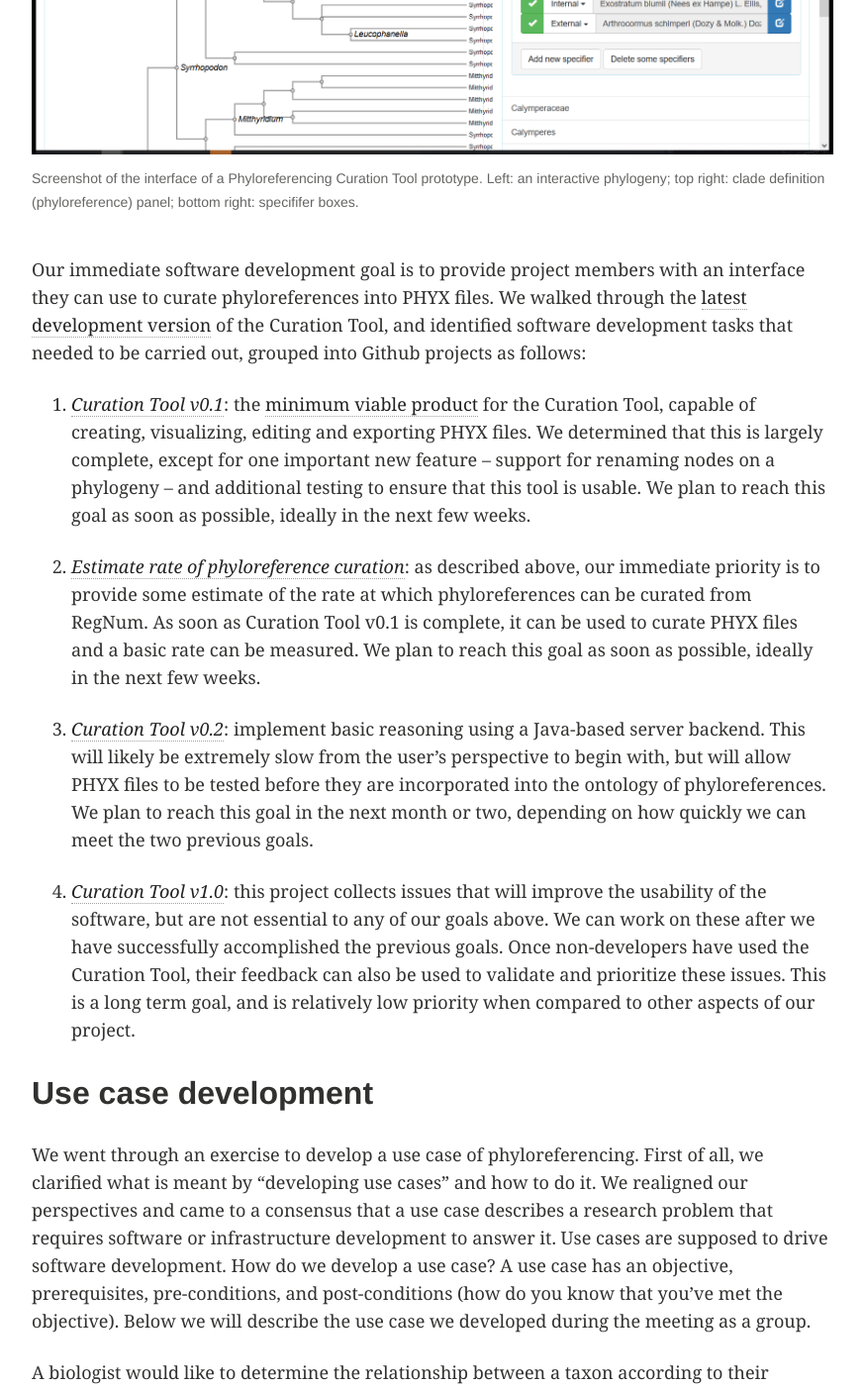
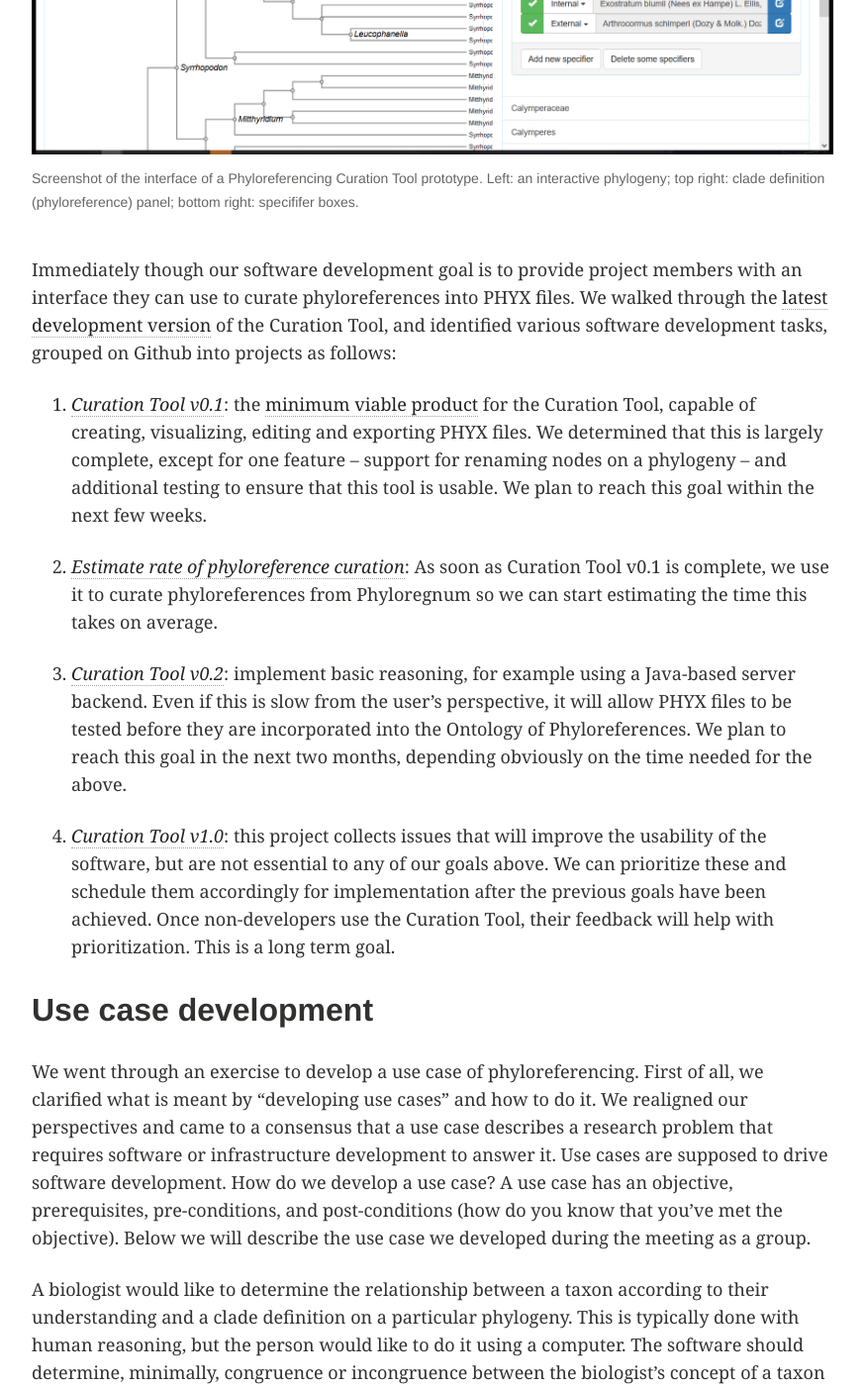
Before and after one commit to phyloref/phyloref.github.io, a Jekyll site: the page built from _posts/blog/2018-03-23-Third-face-to-face-project-meeting.md, in a window 1280 px wide and 1400 px high, scrolled down 3424 px. Shown: the whole window at 99% size, without its empty margins (64-937 px from the left). Built offline with Jekyll 4.4.1, drawn with Linux system fonts in a browser that asks for light colours; our own code applies the rules of GitHub Pages for plain Markdown files; comment, search, counter and statistics services are not loaded; some of the changed text lies outside the part shown.

Commit message:
Edits for section "Phyloreference curation tool"

```diff
--- a/_posts/blog/2018-03-23-Third-face-to-face-project-meeting.md
+++ b/_posts/blog/2018-03-23-Third-face-to-face-project-meeting.md
@@ -38,22 +38,22 @@
 
 ## Phyloreference curation tool
 
-The Curation Tool has been the primary target of software development in the last few months. This tool will be used to produce Phyloreference Exchange (PHYX) files, which are [JSON-LD] files that describe phyloreferences and include annotated phylogenies against which they can be tested. These files can then be incorporated into the [ontology of phyloreferences], where they are currently continuously tested. Within the next few months, we would like to [add software support] for concatenating these PHYX files into a shareable ontology of phyloreferences.
+The Curation Tool has been the primary target of software development in the last few months. This tool produces files in the Phyloreference Exchange (PHYX) format, which is [JSON-LD] that describes phyloreferences and includes annotated phylogenies against which they can be tested. Phyloreferences in PHYX format can then be converted to OWL for validating that they resolve, on the original reference phylogeny, to exactly the same clade intended by the author (a step we call _testing_). Next we will [add software support] for concatenating PHYX files into a shareable Ontology of Phyloreferences.
 
 <figure>
   <img src="{{site.url}}//images/2018-03-23-f2fmeeting/curation.tool.prototype.png" alt="Phyloreferencing curation tool prototype"/>
   <figcaption>Screenshot of the interface of a Phyloreferencing Curation Tool prototype. Left: an interactive phylogeny; top right: clade definition (phyloreference) panel; bottom right: specififer boxes. </figcaption>
 </figure>
 
-Our immediate software development goal is to provide project members with an interface they can use to curate phyloreferences into PHYX files. We walked through the [latest development version] of the Curation Tool, and identified software development tasks that needed to be carried out, grouped into Github projects as follows:
+Immediately though our software development goal is to provide project members with an interface they can use to curate phyloreferences into PHYX files. We walked through the [latest development version] of the Curation Tool, and identified various software development tasks, grouped on Github into projects as follows:
 
-1. *[Curation Tool v0.1]*: the [minimum viable product] for the Curation Tool, capable of creating, visualizing, editing and exporting PHYX files. We determined that this is largely complete, except for one important new feature -- support for renaming nodes on a phylogeny -- and additional testing to ensure that this tool is usable. We plan to reach this goal as soon as possible, ideally in the next few weeks.
+1. *[Curation Tool v0.1]*: the [minimum viable product] for the Curation Tool, capable of creating, visualizing, editing and exporting PHYX files. We determined that this is largely complete, except for one feature -- support for renaming nodes on a phylogeny -- and additional testing to ensure that this tool is usable. We plan to reach this goal within the next few weeks.
 
-2. *[Estimate rate of phyloreference curation]*: as described above, our immediate priority is to provide some estimate of the rate at which phyloreferences can be curated from RegNum. As soon as Curation Tool v0.1 is complete, it can be used to curate PHYX files and a basic rate can be measured. We plan to reach this goal as soon as possible, ideally in the next few weeks.
+2. *[Estimate rate of phyloreference curation]*: As soon as Curation Tool v0.1 is complete, we use it to curate phyloreferences from Phyloregnum so we can start estimating the time this takes on average.
 
-3. *[Curation Tool v0.2]*: implement basic reasoning using a Java-based server backend. This will likely be extremely slow from the user's perspective to begin with, but will allow PHYX files to be tested before they are incorporated into the ontology of phyloreferences. We plan to reach this goal in the next month or two, depending on how quickly we can meet the two previous goals.
+3. *[Curation Tool v0.2]*: implement basic reasoning, for example using a Java-based server backend. Even if this is slow from the user's perspective, it will allow PHYX files to be tested before they are incorporated into the Ontology of Phyloreferences. We plan to reach this goal in the next two months, depending obviously on the time needed for the above.
 
-4. *[Curation Tool v1.0]*: this project collects issues that will improve the usability of the software, but are not essential to any of our goals above. We can work on these after we have successfully accomplished the previous goals. Once non-developers have used the Curation Tool, their feedback can also be used to validate and prioritize these issues. This is a long term goal, and is relatively low priority when compared to other aspects of our project.
+4. *[Curation Tool v1.0]*: this project collects issues that will improve the usability of the software, but are not essential to any of our goals above. We can prioritize these and schedule them accordingly for implementation after the previous goals have been achieved. Once non-developers use the Curation Tool, their feedback will help with prioritization. This is a long term goal.
 
 ## Use case development
 We went through an exercise to develop a use case of phyloreferencing. First of all, we clarified what is meant by "developing use cases" and how to do it. We realigned our perspectives and came to a consensus that a use case describes a research problem that requires software or infrastructure development to answer it. Use cases are supposed to drive software development. How do we develop a use case? A use case has an objective, prerequisites, pre-conditions, and post-conditions (how do you know that you’ve met the objective). Below we will describe the use case we developed during the meeting as a group.
```
